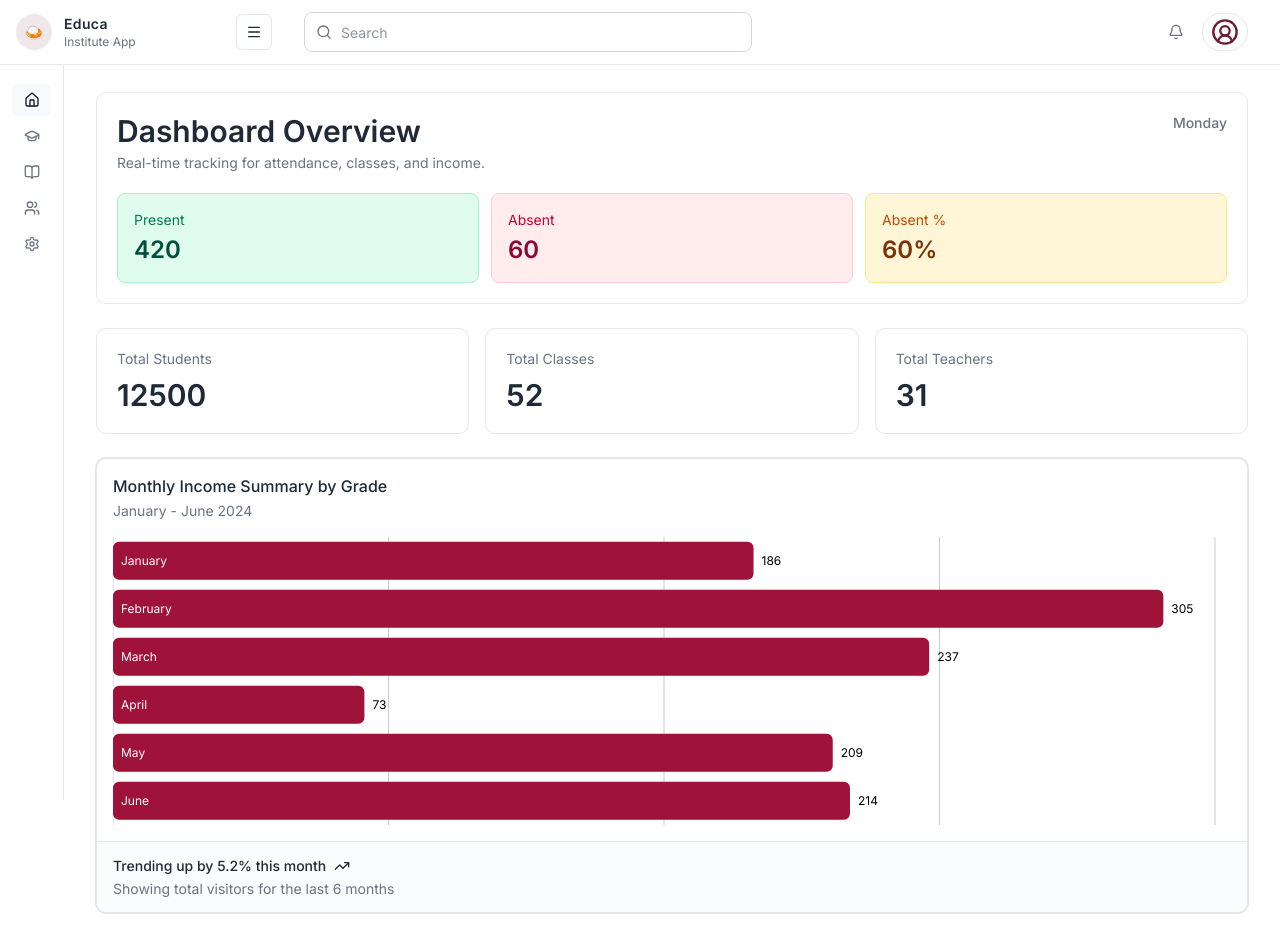
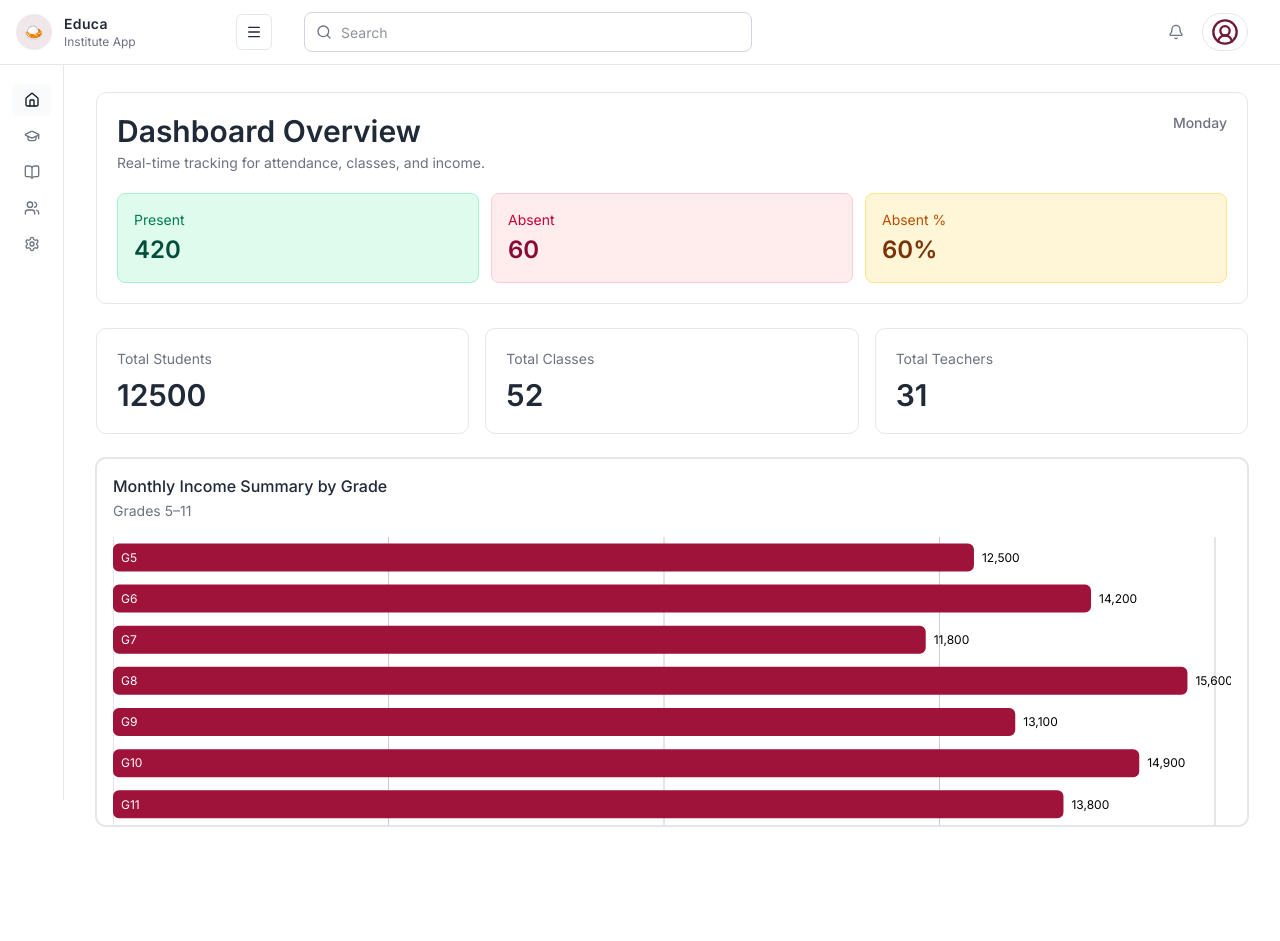
Before and after one commit to TharakaJayz/student-management-ui, a Next.js app: page /dashboard in a window 1280 px wide. Both pictures are taken after a click on the button 254 px from the left and 32 px from the top of the page. After the commit the page ends 854 px from the top, so only its background shows below. Built offline with nearby package versions, Linux system fonts and the light colour scheme.

Commit message:
modify chart for data

```diff
--- a/app/common/pages/dashboard/components/ChartBarLabelCustom.tsx
+++ b/app/common/pages/dashboard/components/ChartBarLabelCustom.tsx
@@ -19,22 +19,19 @@ import {
 } from "@/components/ui/chart"
 
 const chartData = [
-  { month: "January", desktop: 186, mobile: 80 },
-  { month: "February", desktop: 305, mobile: 200 },
-  { month: "March", desktop: 237, mobile: 120 },
-  { month: "April", desktop: 73, mobile: 190 },
-  { month: "May", desktop: 209, mobile: 130 },
-  { month: "June", desktop: 214, mobile: 140 },
+  { grade: "grade-5", income: 12500 },
+  { grade: "grade-6", income: 14200 },
+  { grade: "grade-7", income: 11800 },
+  { grade: "grade-8", income: 15600 },
+  { grade: "grade-9", income: 13100 },
+  { grade: "grade-10", income: 14900 },
+  { grade: "grade-11", income: 13800 },
 ]
 
 const chartConfig = {
-  desktop: {
-    label: "Desktop",
+  income: {
+    label: "Income",
     color: "var(--chart-2)",
-  },
-  mobile: {
-    label: "Mobile",
-    color: "var(--chart-3)",
   },
   label: {
     color: "var(--background)",
@@ -46,7 +43,7 @@ export function ChartBarLabelCustom() {
     <Card className="border border-border bg-card">
       <CardHeader>
         <CardTitle>Monthly Income Summary by Grade</CardTitle>
-        <CardDescription>January - June 2024</CardDescription>
+        <CardDescription>Grades 5–11</CardDescription>
       </CardHeader>
       <CardContent>
         <ChartContainer config={chartConfig} className="h-72">
@@ -57,47 +54,63 @@ export function ChartBarLabelCustom() {
             margin={{
               right: 16,
             }}
+            barCategoryGap="12%"
           >
             <CartesianGrid horizontal={false} />
             <YAxis
-              dataKey="month"
+              dataKey="grade"
               type="category"
               tickLine={false}
               tickMargin={10}
               axisLine={false}
-              tickFormatter={(value) => value.slice(0, 3)}
+              tickFormatter={(value) =>
+                String(value).replace(/^grade-/, "G")
+              }
               hide
             />
-            <XAxis dataKey="desktop" type="number" hide />
+            <XAxis dataKey="income" type="number" hide />
             <ChartTooltip
               cursor={false}
               content={<ChartTooltipContent indicator="line" />}
             />
-            <Bar dataKey="desktop" fill="var(--color-desktop)" radius={6}>
+            <Bar
+              dataKey="income"
+              fill="var(--color-income)"
+              radius={6}
+              maxBarSize={28}
+            >
               <LabelList
-                dataKey="month"
+                dataKey="grade"
                 position="insideLeft"
                 offset={8}
                 className="fill-(--color-label)"
                 fontSize={12}
+                formatter={(value) =>
+                  String(value ?? "").replace(/^grade-/, "G")
+                }
               />
               <LabelList
-                dataKey="desktop"
+                dataKey="income"
                 position="right"
                 offset={8}
                 className="fill-foreground"
                 fontSize={12}
+                formatter={(value) =>
+                  Number(value ?? 0).toLocaleString(undefined, {
+                    maximumFractionDigits: 0,
+                  })
+                }
               />
             </Bar>
           </BarChart>
         </ChartContainer>
       </CardContent>
-      <CardFooter className="flex-col items-start gap-2 text-sm">
+      <CardFooter className="flex-col items-start gap-2 text-sm hidden">
         <div className="flex items-center gap-2 leading-none font-medium">
           Trending up by 5.2% this month <TrendingUp className="h-4 w-4" />
         </div>
         <div className="leading-none text-muted-foreground">
-          Showing total visitors for the last 6 months
+          Income by grade (sample figures — adjust as needed)
         </div>
       </CardFooter>
     </Card>
```
